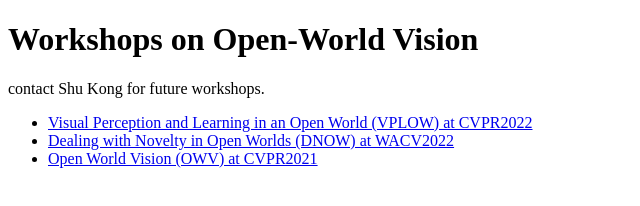
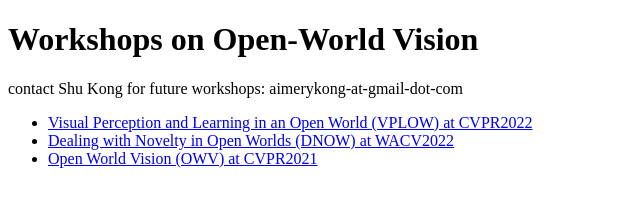
Before and after one commit to vplow/vplow.github.io, a plain HTML site: page index.html in a window 1280 px wide. Shown: the whole page, without its empty margins (0-640 px from the left). Drawn offline with Linux system fonts and the light colour scheme.

Commit message:
Update index.html

```diff
--- a/index.html
+++ b/index.html
@@ -4,7 +4,7 @@
 
 	<h1>Workshops on Open-World Vision</h1>
 
-	contact Shu Kong for future workshops.
+	contact Shu Kong for future workshops: aimerykong-at-gmail-dot-com
 
 	<ul>
 		<li><a href="http://vplow.github.io/vplow.html">Visual Perception and Learning in an Open World (VPLOW) at CVPR2022</a>
```
